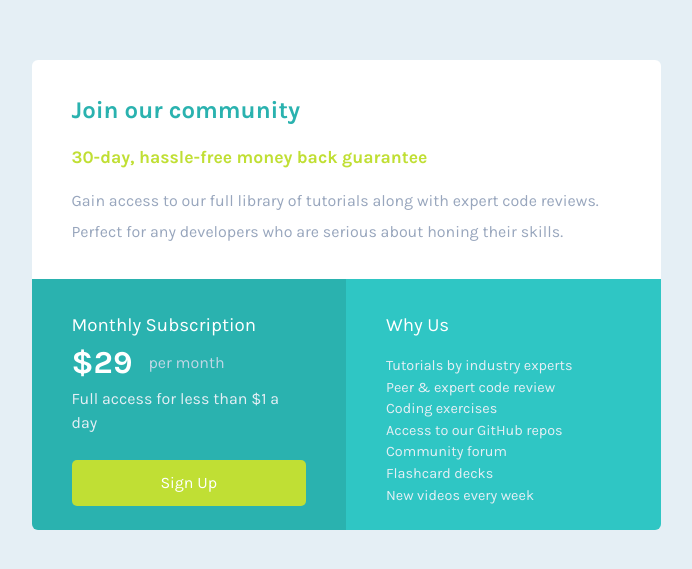
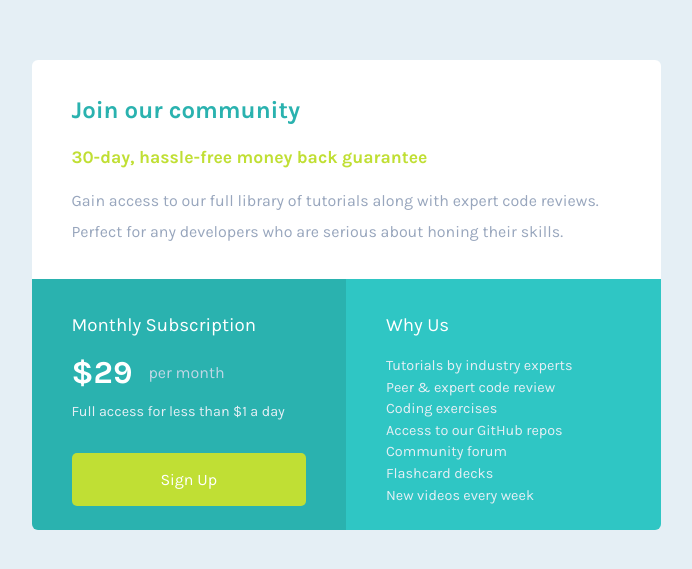
Before and after one commit to TGPJonathon/frontend-mentor-price-grid, a plain HTML site: page index.html in a window 1280 px wide. Shown: the part 105-674 px from the top of the page, without its empty margins (294-986 px from the left). Drawn offline with Linux system fonts and the light colour scheme.

Commit message:
Updated font size

```diff
--- a/styles.css
+++ b/styles.css
@@ -170,6 +170,10 @@ button {
   margin-bottom: 0;
 }
 
+.price-grid-subscription > p {
+  font-size: 0.9rem;
+}
+
 .price-grid-cost {
   display: flex;
   gap: 1rem;
```
